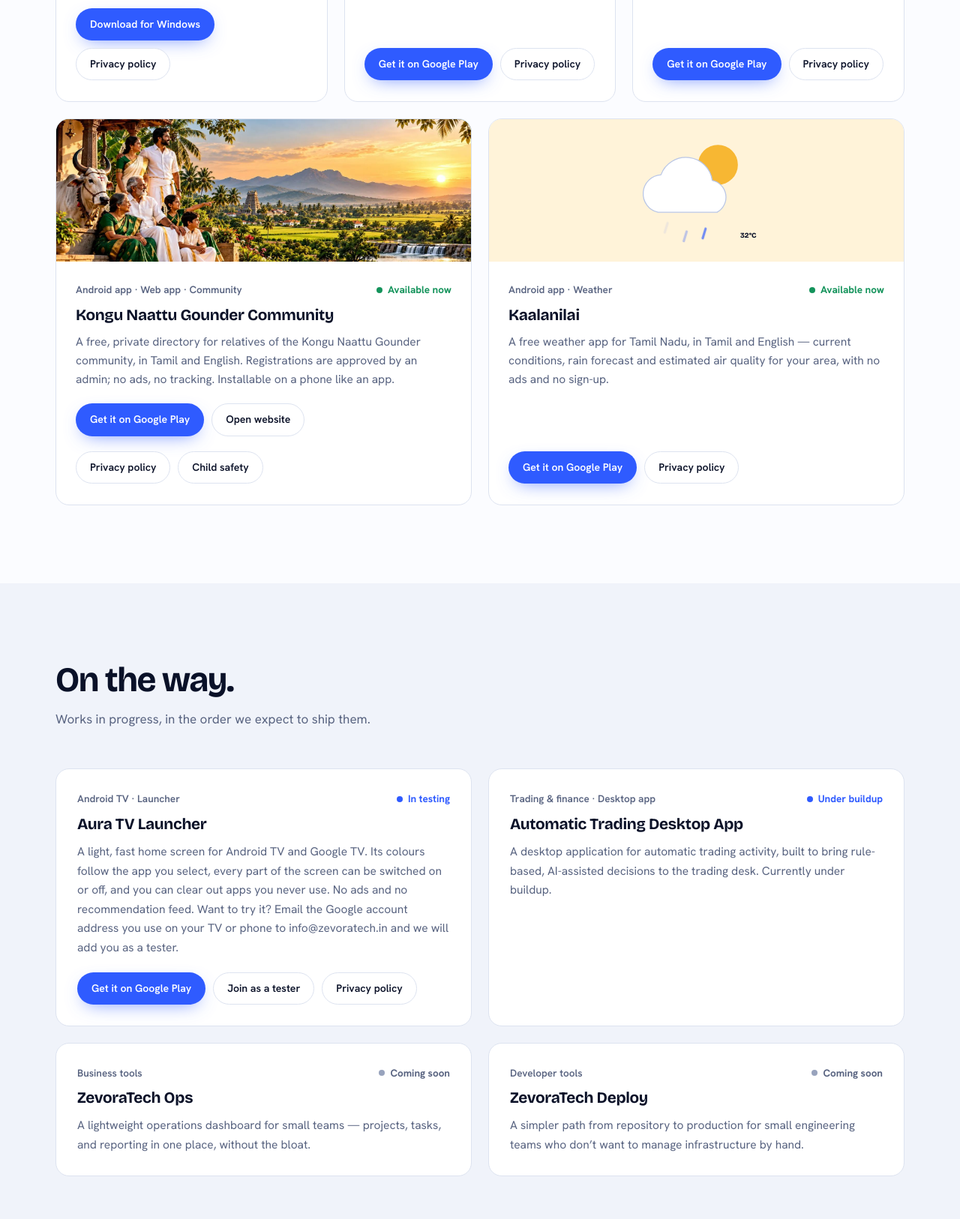
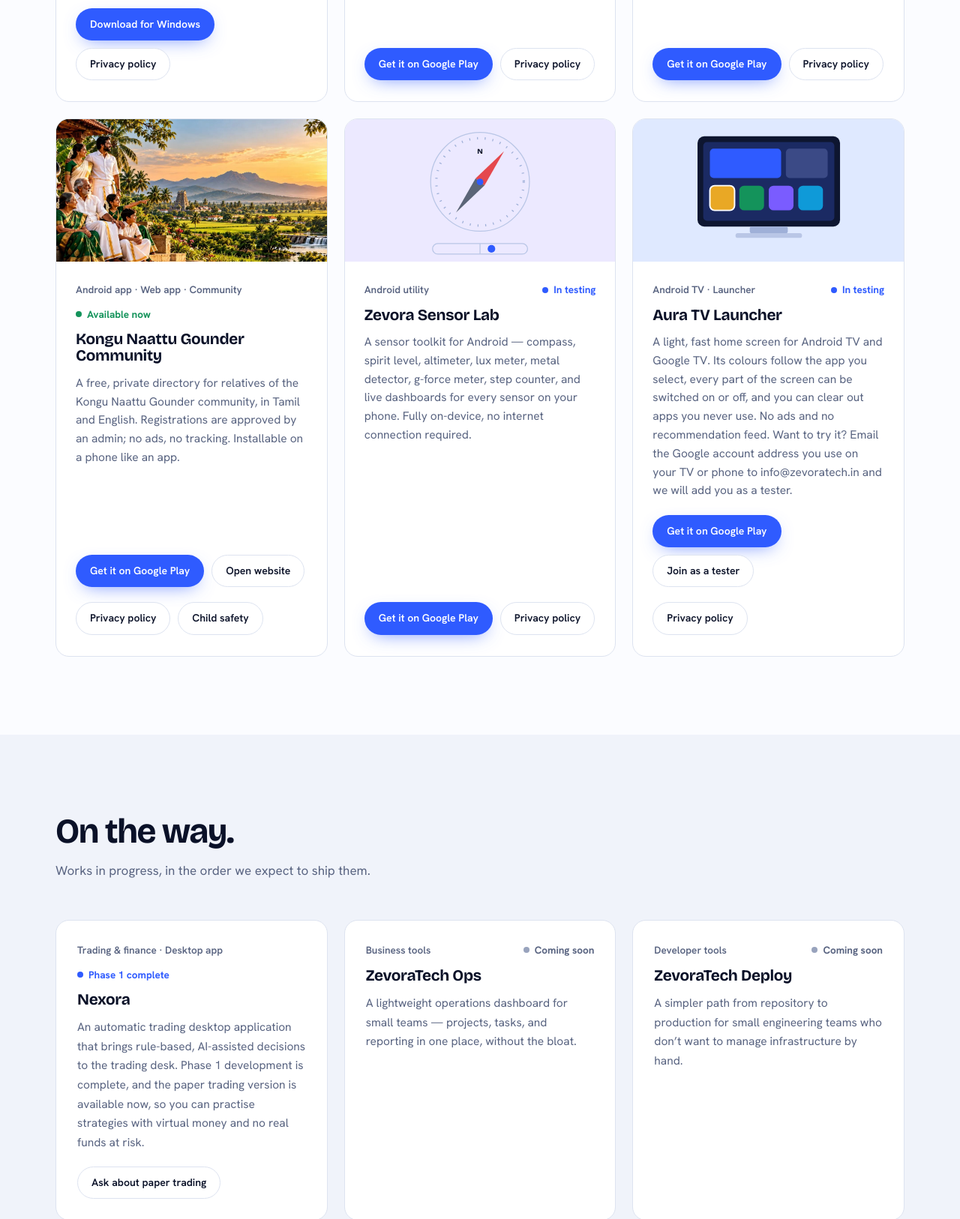
Before and after one commit to zevoratech/zevoratech-site, a plain HTML site: page products.html in a window 1280 px wide. Shown: the part 1111-2737 px from the top of the page at 75% size. Drawn offline with nearby package versions, Linux system fonts and the light colour scheme.

Commit message:
Add files via upload

```diff
--- a/products.html
+++ b/products.html
@@ -63,7 +63,20 @@
           <a href="privacy-policy-winclean.html" class="btn btn-small btn-ghost">Privacy policy</a>
           </div>
         </div>
-      </article><article class="pcard" id="netscope" data-art>
+      </article>
+      <article class="pcard" id="kaalanilai" data-art>
+        <div class="art" style="--tint:#fff3d9"><svg viewBox="0 0 380 300" aria-hidden="true"><circle cx="236" cy="96" r="42" class="a-sun"/><path d="M110 196a40 40 0 0 1 6-79 56 56 0 0 1 108 12 36 36 0 0 1 10 67z" class="a-cloud"/><line x1="130" y1="226" x2="124" y2="246" class="a-drop"/><line x1="170" y1="226" x2="164" y2="246" class="a-drop"/><line x1="210" y1="226" x2="204" y2="246" class="a-drop"/><text x="300" y="250" text-anchor="middle" class="a-num sm">32&deg;C</text></svg></div>
+        <div class="body">
+          <div class="meta"><span class="tag">Android app &middot; Weather</span><span class="status is-live">Available now</span></div>
+          <h3>Kaalanilai</h3>
+          <p>A free weather app for Tamil Nadu, in Tamil and English &mdash; current conditions, rain forecast and estimated air quality for your area, with no ads and no sign-up.</p>
+          <div class="card-links">
+          <a href="https://play.google.com/store/apps/details?id=in.zevoratech.kaalanilai" class="btn btn-small btn-primary" target="_blank" rel="noopener">Get it on Google Play</a>
+          <a href="privacy-policy-kaalanilai.html" class="btn btn-small btn-ghost">Privacy policy</a>
+          </div>
+        </div>
+      </article>
+      <article class="pcard" id="netscope" data-art>
         <div class="art" style="--tint:#e3f1ff"><svg viewBox="0 0 380 300" aria-hidden="true"><g class="a-arcs" fill="none" stroke-linecap="round"><path d="M149.2 191.8A46 46 0 0 1 210.8 191.8"/><path d="M121.1 160.6A88 88 0 0 1 238.9 160.6"/><path d="M93.0 129.4A130 130 0 0 1 267.0 129.4"/><path d="M64.9 98.2A172 172 0 0 1 295.1 98.2"/></g><circle cx="180" cy="226" r="9" class="a-dotbig"/><g class="a-bars" transform="translate(-6 8)"><rect x="250" y="226" width="14" height="22" rx="3"/><rect x="272" y="212" width="14" height="36" rx="3"/><rect x="294" y="196" width="14" height="52" rx="3"/><rect x="316" y="178" width="14" height="70" rx="3" style="opacity:.35"/></g><text x="180" y="276" text-anchor="middle" class="a-num sm">-67 dBm</text></svg></div>
         <div class="body">
           <div class="meta"><span class="tag">Android utility</span><span class="status is-live">Available now</span></div>
@@ -74,18 +87,8 @@
           <a href="privacy-policy-netscope.html" class="btn btn-small btn-ghost">Privacy policy</a>
           </div>
         </div>
-      </article><article class="pcard" id="sensorlab" data-art>
-        <div class="art" style="--tint:#ece9ff"><svg viewBox="0 0 380 300" aria-hidden="true"><circle cx="190" cy="132" r="104" class="a-fill a-line"/><circle cx="190" cy="132" r="92" fill="none" class="a-ticks" stroke-dasharray="2 14.4"/><g class="needle"><polygon points="190,50 202,132 178,132" class="a-needle"/><polygon points="190,214 202,132 178,132" class="a-needle-b"/></g><circle cx="190" cy="132" r="7" class="a-dotbig"/><text x="190" y="72" text-anchor="middle" class="a-num sm">N</text><rect x="90" y="262" width="200" height="22" rx="11" class="a-fill a-line"/><circle cx="214" cy="273" r="8" class="a-dotbig"/><line x1="190" y1="262" x2="190" y2="284" class="a-line"/></svg></div>
-        <div class="body">
-          <div class="meta"><span class="tag">Android utility</span><span class="status is-progress">In testing</span></div>
-          <h3>Zevora Sensor Lab</h3>
-          <p>A sensor toolkit for Android &mdash; compass, spirit level, altimeter, lux meter, metal detector, g-force meter, step counter, and live dashboards for every sensor on your phone. Fully on-device, no internet connection required.</p>
-          <div class="card-links">
-          <a href="https://play.google.com/store/apps/details?id=in.zevoratech.sensorlab" class="btn btn-small btn-primary" target="_blank" rel="noopener">Get it on Google Play</a>
-          <a href="privacy-policy-zevorasensorlab.html" class="btn btn-small btn-ghost">Privacy policy</a>
-          </div>
-        </div>
-      </article><article class="pcard wide" id="kngc" data-art>
+      </article>
+      <article class="pcard" id="kngc" data-art>
         <div class="art" style="--tint:#0f3d24"><img src="assets/kngc-slide.jpg" alt="" loading="lazy"></div>
         <div class="body">
           <div class="meta"><span class="tag">Android app &middot; Web app &middot; Community</span><span class="status is-live">Available now</span></div>
@@ -99,15 +102,30 @@
           <a href="https://kngc.in/child-safety.html" class="btn btn-small btn-ghost" target="_blank" rel="noopener">Child safety</a>
           </div>
         </div>
-      </article><article class="pcard wide" id="kaalanilai" data-art>
-        <div class="art" style="--tint:#fff3d9"><svg viewBox="0 0 380 300" aria-hidden="true"><circle cx="236" cy="96" r="42" class="a-sun"/><path d="M110 196a40 40 0 0 1 6-79 56 56 0 0 1 108 12 36 36 0 0 1 10 67z" class="a-cloud"/><line x1="130" y1="226" x2="124" y2="246" class="a-drop"/><line x1="170" y1="226" x2="164" y2="246" class="a-drop"/><line x1="210" y1="226" x2="204" y2="246" class="a-drop"/><text x="300" y="250" text-anchor="middle" class="a-num sm">32&deg;C</text></svg></div>
+      </article>
+      <article class="pcard" id="sensorlab" data-art>
+        <div class="art" style="--tint:#ece9ff"><svg viewBox="0 0 380 300" aria-hidden="true"><circle cx="190" cy="132" r="104" class="a-fill a-line"/><circle cx="190" cy="132" r="92" fill="none" class="a-ticks" stroke-dasharray="2 14.4"/><g class="needle"><polygon points="190,50 202,132 178,132" class="a-needle"/><polygon points="190,214 202,132 178,132" class="a-needle-b"/></g><circle cx="190" cy="132" r="7" class="a-dotbig"/><text x="190" y="72" text-anchor="middle" class="a-num sm">N</text><rect x="90" y="262" width="200" height="22" rx="11" class="a-fill a-line"/><circle cx="214" cy="273" r="8" class="a-dotbig"/><line x1="190" y1="262" x2="190" y2="284" class="a-line"/></svg></div>
         <div class="body">
-          <div class="meta"><span class="tag">Android app &middot; Weather</span><span class="status is-live">Available now</span></div>
-          <h3>Kaalanilai</h3>
-          <p>A free weather app for Tamil Nadu, in Tamil and English &mdash; current conditions, rain forecast and estimated air quality for your area, with no ads and no sign-up.</p>
+          <div class="meta"><span class="tag">Android utility</span><span class="status is-progress">In testing</span></div>
+          <h3>Zevora Sensor Lab</h3>
+          <p>A sensor toolkit for Android &mdash; compass, spirit level, altimeter, lux meter, metal detector, g-force meter, step counter, and live dashboards for every sensor on your phone. Fully on-device, no internet connection required.</p>
           <div class="card-links">
-          <a href="https://play.google.com/store/apps/details?id=in.zevoratech.kaalanilai" class="btn btn-small btn-primary" target="_blank" rel="noopener">Get it on Google Play</a>
-          <a href="privacy-policy-kaalanilai.html" class="btn btn-small btn-ghost">Privacy policy</a>
+          <a href="https://play.google.com/store/apps/details?id=in.zevoratech.sensorlab" class="btn btn-small btn-primary" target="_blank" rel="noopener">Get it on Google Play</a>
+          <a href="privacy-policy-zevorasensorlab.html" class="btn btn-small btn-ghost">Privacy policy</a>
+          </div>
+        </div>
+      </article>
+      <article class="pcard" id="aura" data-art>
+        <div class="art" style="--tint:#dfe9ff"><svg viewBox="0 0 380 300" aria-hidden="true"><rect x="40" y="36" width="300" height="190" rx="14" fill="#0e1630"/><rect x="52" y="48" width="276" height="166" rx="8" fill="#1b2a63"/><rect x="66" y="62" width="150" height="62" rx="8" fill="#2f5bff"/><rect x="226" y="62" width="88" height="62" rx="8" fill="#3b4a86"/><rect x="66" y="140" width="52" height="52" rx="10" fill="#e9a825" stroke="#fff" stroke-width="3"/><rect x="128" y="140" width="52" height="52" rx="10" fill="#14935b"/><rect x="190" y="140" width="52" height="52" rx="10" fill="#7a5cff"/><rect x="252" y="140" width="52" height="52" rx="10" fill="#0f9ad8"/><rect x="150" y="226" width="80" height="14" rx="4" fill="#9fb0d8"/><rect x="120" y="240" width="140" height="10" rx="5" fill="#b9c6e6"/></svg></div>
+        <div class="body">
+          <div class="meta"><span class="tag">Android TV &middot; Launcher</span><span class="status is-progress">In testing</span></div>
+          <h3>Aura TV Launcher</h3>
+          <p>A light, fast home screen for Android TV and Google TV. Its colours follow the app you select, every part of the screen can be switched on or off, and you can clear out apps you never use. No ads and no recommendation feed. Want to try it? Email the Google account address you use on your TV or phone to <a href="mailto:info@zevoratech.in?subject=Aura%20TV%20Launcher%20testing">info@zevoratech.in</a> and we will add you as a tester.</p>
+          <div class="card-links">
+          <a href="https://play.google.com/store/apps/details?id=in.zevoratech.aura" class="btn btn-small btn-primary" target="_blank" rel="noopener">Get it on Google Play</a>
+          <a href="mailto:info@zevoratech.in?subject=Aura%20TV%20Launcher%20testing" class="btn btn-small btn-ghost">Join as a tester</a>
+          <span class="brk"></span>
+          <a href="privacy-policy-aura.html" class="btn btn-small btn-ghost">Privacy policy</a>
           </div>
         </div>
       </article>
@@ -121,11 +139,10 @@
       <h2>On the way.</h2>
       <p>Works in progress, in the order we expect to ship them.</p>
     </div>
-    <div class="cgrid two">
-      <article class="ccard" id="aura" data-reveal style="--i:0"><div class="meta"><span class="tag">Android TV &middot; Launcher</span><span class="status is-progress">In testing</span></div><h3>Aura TV Launcher</h3><p>A light, fast home screen for Android TV and Google TV. Its colours follow the app you select, every part of the screen can be switched on or off, and you can clear out apps you never use. No ads and no recommendation feed. Want to try it? Email the Google account address you use on your TV or phone to <a href="mailto:info@zevoratech.in?subject=Aura%20TV%20Launcher%20testing">info@zevoratech.in</a> and we will add you as a tester.</p><div class="card-links"><a href="https://play.google.com/store/apps/details?id=in.zevoratech.aura" class="btn btn-primary btn-small" target="_blank" rel="noopener">Get it on Google Play</a><a href="mailto:info@zevoratech.in?subject=Aura%20TV%20Launcher%20testing" class="btn btn-ghost btn-small">Join as a tester</a><a href="privacy-policy-aura.html" class="btn btn-ghost btn-small">Privacy policy</a></div></article>
-      <article class="ccard" data-reveal style="--i:1"><div class="meta"><span class="tag">Trading &amp; finance &middot; Desktop app</span><span class="status is-progress">Under buildup</span></div><h3>Automatic Trading Desktop App</h3><p>A desktop application for automatic trading activity, built to bring rule-based, AI-assisted decisions to the trading desk. Currently under buildup.</p></article>
-      <article class="ccard" data-reveal style="--i:2"><div class="meta"><span class="tag">Business tools</span><span class="status ">Coming soon</span></div><h3>ZevoraTech Ops</h3><p>A lightweight operations dashboard for small teams &mdash; projects, tasks, and reporting in one place, without the bloat.</p></article>
-      <article class="ccard" data-reveal style="--i:3"><div class="meta"><span class="tag">Developer tools</span><span class="status ">Coming soon</span></div><h3>ZevoraTech Deploy</h3><p>A simpler path from repository to production for small engineering teams who don&rsquo;t want to manage infrastructure by hand.</p></article>
+    <div class="cgrid">
+            <article class="ccard" id="nexora" data-reveal style="--i:0"><div class="meta"><span class="tag">Trading &amp; finance &middot; Desktop app</span><span class="status is-progress">Phase 1 complete</span></div><h3>Nexora</h3><p>An automatic trading desktop application that brings rule-based, AI-assisted decisions to the trading desk. Phase 1 development is complete, and the paper trading version is available now, so you can practise strategies with virtual money and no real funds at risk.</p><div class="card-links"><a href="mailto:info@zevoratech.in?subject=Nexora%20paper%20trading" class="btn btn-ghost btn-small">Ask about paper trading</a></div></article>
+      <article class="ccard" data-reveal style="--i:1"><div class="meta"><span class="tag">Business tools</span><span class="status ">Coming soon</span></div><h3>ZevoraTech Ops</h3><p>A lightweight operations dashboard for small teams &mdash; projects, tasks, and reporting in one place, without the bloat.</p></article>
+      <article class="ccard" data-reveal style="--i:2"><div class="meta"><span class="tag">Developer tools</span><span class="status ">Coming soon</span></div><h3>ZevoraTech Deploy</h3><p>A simpler path from repository to production for small engineering teams who don&rsquo;t want to manage infrastructure by hand.</p></article>
     </div>
   </div>
 </section>
```
